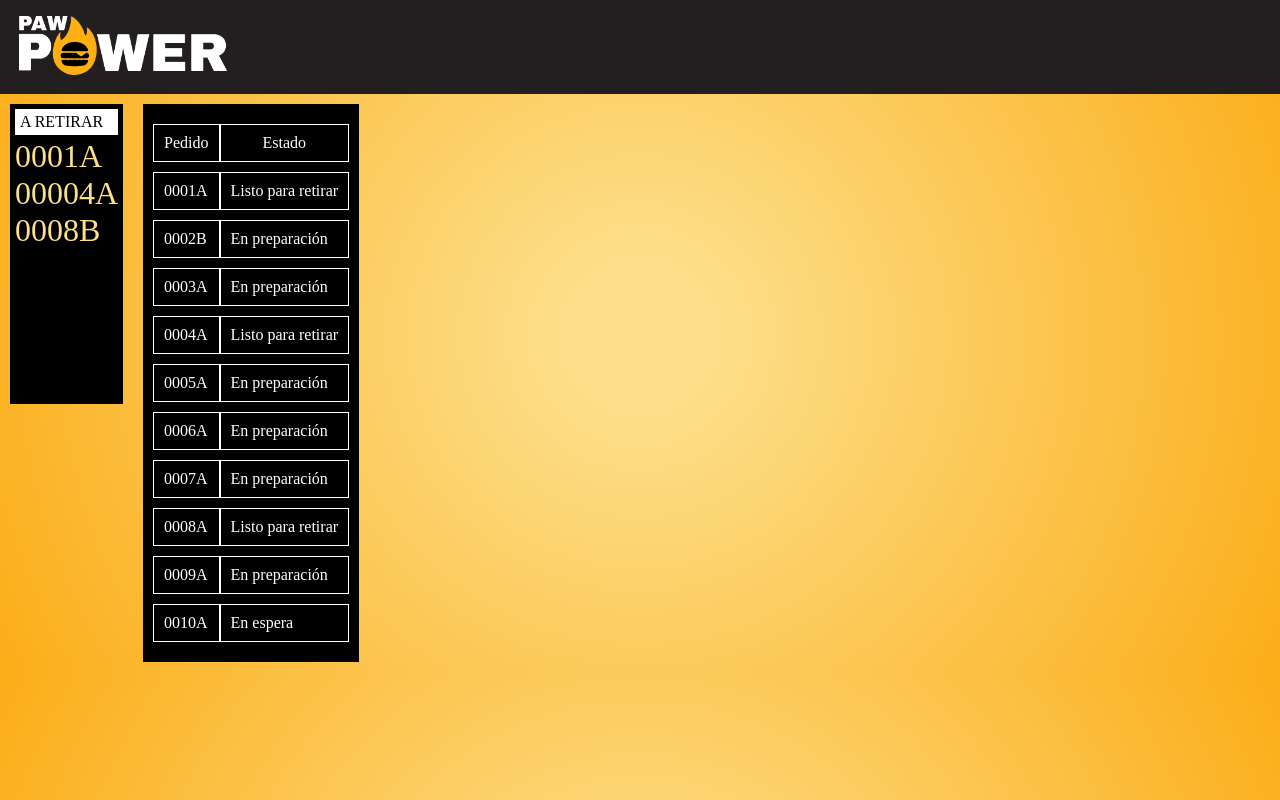
After one commit to LucasLatessa/PAW-2024, a PHP site: template src/App/views/turnero/turnos.view.php in a window 1280 px wide. The commit adds this page. Run offline with PHP 8.4, Linux system fonts and the light colour scheme; the template is opened without the code that fills it, so the values that code supplies are empty; some web fonts are replaced.

Commit message:
Empezando pto 3

```diff
--- /dev/null
+++ b/src/App/views/turnero/turnos.view.php
@@ -0,0 +1,86 @@
+<!DOCTYPE html>
+<html lang="en">
+<head>
+    <?php require __DIR__ . '\../parts/head.view.php'; ?>
+    <meta charset="UTF-8">
+    <meta name="viewport" content="width=device-width, initial-scale=1.0">
+    <link rel="stylesheet" href="/assets/styles/turnos.css" />
+
+    <title>Turnera - Paw Power</title>
+</head>
+<body>
+    <main>
+    <header class="header-principal">
+            <?php $home = $this->rutasLogoHeader ?>
+            <a href=" <?= $home["href"] ?>">
+                <img src="../assets/Imagotipo-blanco.png" alt="Paw Power" class="logo" />
+            </a>
+    </header>
+    <section class="section-turnera">
+
+        <section class="section-retiros">
+
+            <div class="retiro"> <h2> A RETIRAR </h2> </div>
+
+            <article class="primer-retiro"> <p> 0001A </p> </article>
+            <article class="segundo-retiro"> <p> 00004A </p> </article>
+            <article class="tercer-retiro"> <p> 0008B </p> </article>
+
+        </section>
+
+        <section class="pedido-estado">
+            <!-- tabla */-->
+            <table>
+                <tr>
+                    <th>Pedido</th>
+                    <th>Estado</th>
+                </tr>
+                <tr>
+                    <td>0001A</td>
+                    <td>Listo para retirar</td>
+                </tr>
+                <tr>
+                    <td>0002B</td>
+                    <td>En preparación</td>
+                </tr>
+                <tr>
+                    <td>0003A</td>
+                    <td>En preparación</td>
+                </tr>
+                <tr>
+                    <td>0004A</td>
+                    <td>Listo para retirar</td>
+                </tr>
+                <tr>
+                    <td>0005A</td>
+                    <td>En preparación</td>
+                </tr>
+                <tr>
+                    <td>0006A</td>
+                    <td>En preparación</td>
+                </tr>
+                <tr>
+                    <td>0007A</td>
+                    <td>En preparación</td>
+                </tr>
+                <tr>
+                    <td>0008A</td>
+                    <td>Listo para retirar</td>
+                </tr>
+                <tr>
+                    <td>0009A</td>
+                    <td>En preparación</td>
+                </tr>
+                <tr>
+                    <td>0010A</td>
+                    <td>En espera</td>
+                </tr>
+            </table>
+        </section>
+
+
+    </section>
+
+    </main>
+</body>
+</html>
--- a/src/bootstrap.php
+++ b/src/bootstrap.php
@@ -35,6 +35,8 @@ $router->setLoggeable($log); #Agrego el log
 
 #Index
 $router->get('/','PageController@index'); #Clase y metodo que procesa la peticion
+# ------------------------ TURNERA --------------------------------
+$router->get('/turnera','PageController@turnosPantalla'); #Clase y metodo que procesa la peticion
 
 # ------------------------ COMPRA --------------------------------
 
```
Also changed, not shown: src/App/Controllers/PageController.php (+7 -0 lines), public/assets/js/app.js, public/assets/js/appTurnera.js (added), public/assets/js/components/paw-turnera.js (added), public/assets/styles/turnos.css (added).
